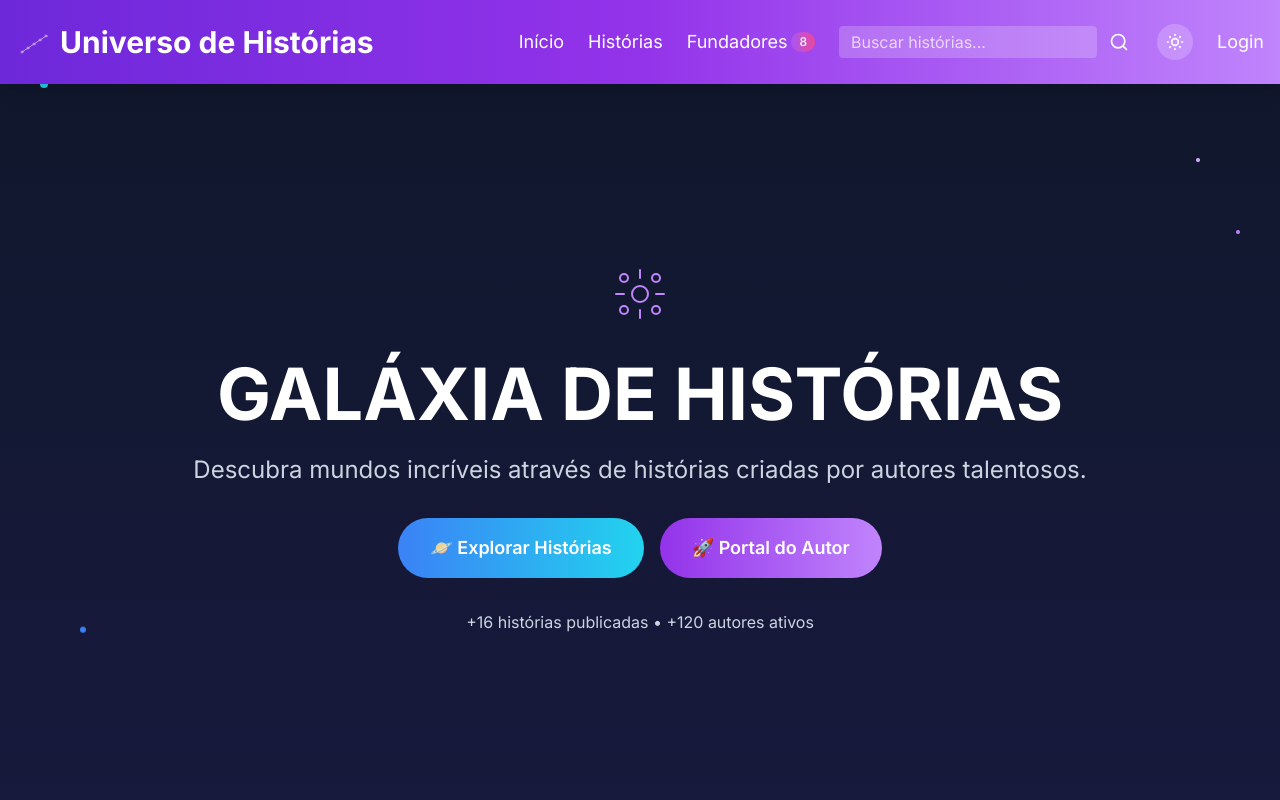
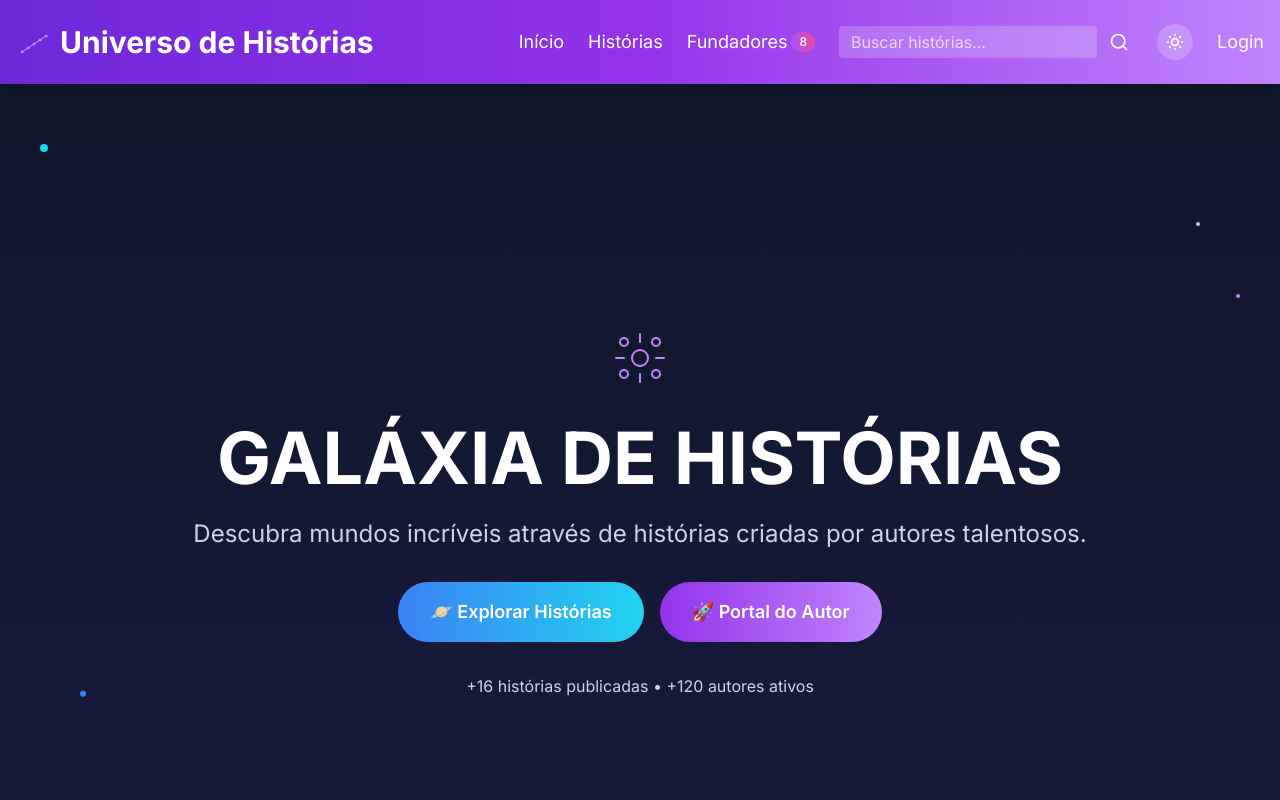
Before and after one commit to murilobsantos/Universo-de-Historias, a React (Vite) app: page /welcome in a window 1280 px wide. Shown: the top 800 px of the page. Built offline with nearby package versions, Linux system fonts and the light colour scheme.

Commit message:
Fix header overlap: add pt-16 to main element to prevent header from covering page content

```diff
--- a/src/App.tsx
+++ b/src/App.tsx
@@ -36,7 +36,7 @@ function App() {
       <AnimatePresence>
         <motion.main
           key={location.pathname}
-          className="min-h-screen"
+          className="min-h-screen pt-16"
           initial={{ opacity: 0, x: -100 }}
           animate={{ opacity: 1, x: 0 }}
           exit={{ opacity: 0, x: 100 }}
```
